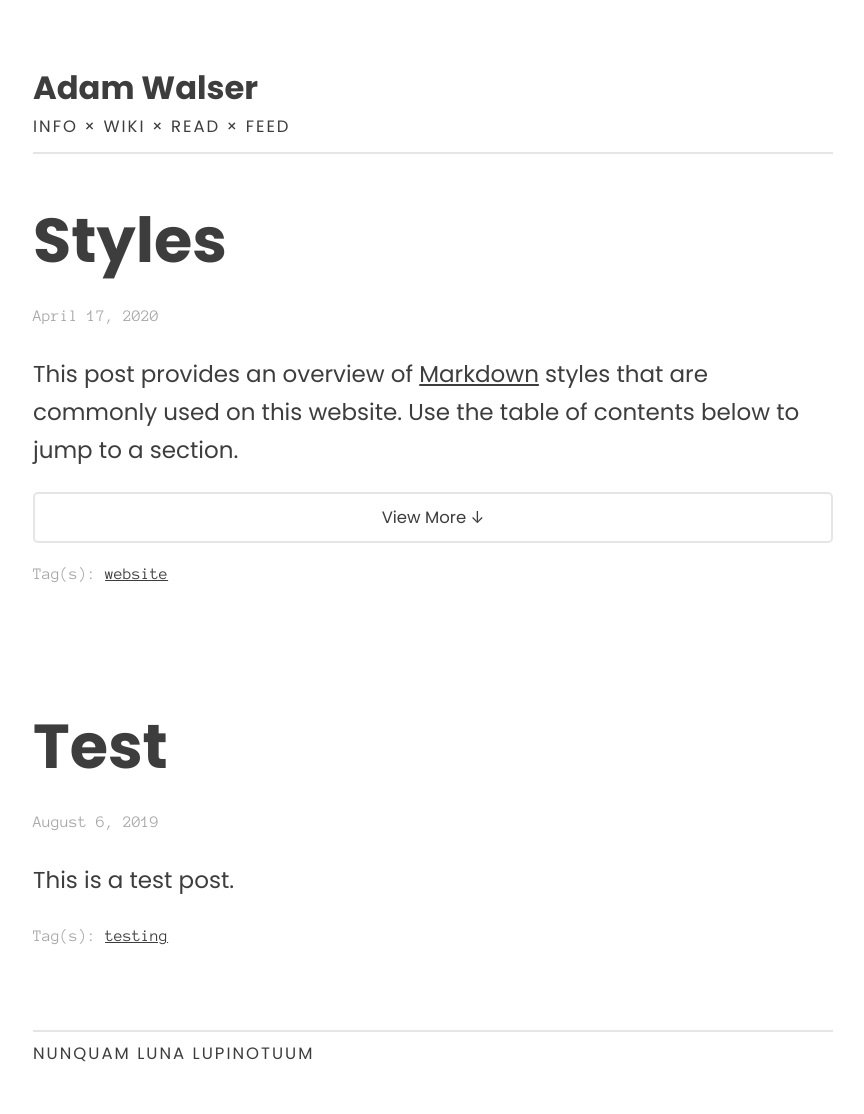
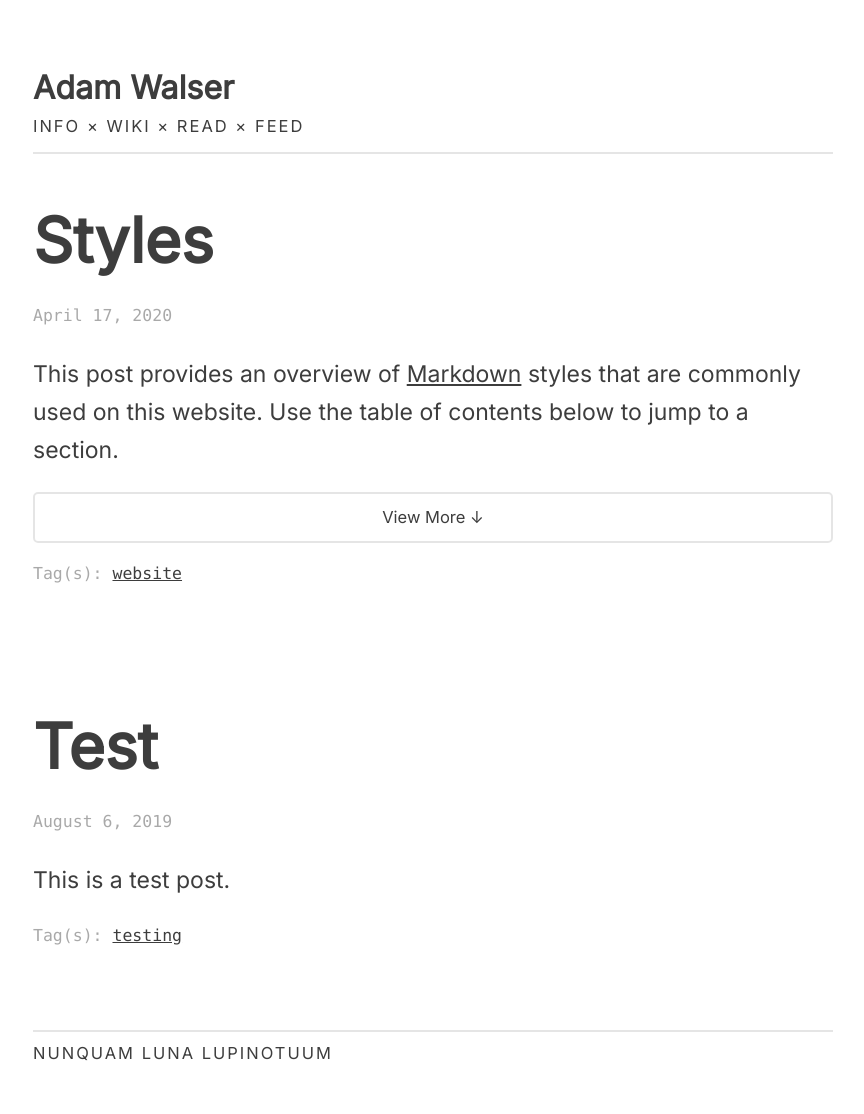
Before and after one commit to ajpwalser/ajpwalser.github.io, a Jekyll site: the page built from index.html, in a window 1280 px wide. Shown: the whole page, without its empty margins (207-1071 px from the left). Built offline with Jekyll 4.4.1, drawn with Linux system fonts in a browser that asks for light colours; some web fonts are replaced; the list of posts is cut into pages by our own code.

Commit message:
Update default.html

```diff
--- a/_layouts/default.html
+++ b/_layouts/default.html
@@ -16,7 +16,7 @@
    <link rel="apple-touch-icon" sizes="152x152" href="/apple-touch-icon-152x152.png" />
    <link rel="apple-touch-icon" sizes="180x180" href="/apple-touch-icon-180x180.png" />
    <link href="https://fonts.googleapis.com/css?family=Roboto+Mono&display=swap" rel="stylesheet">
-   <link href="https://fonts.googleapis.com/css?family=Anonymous+Pro|Inter|Poppins:400,400i,500,700,700i&display=swap" rel="stylesheet">
+   <link href="https://fonts.googleapis.com/css?family=Inconsolata|Inter|Jost:400,700|Libre+Franklin:400,400i,500,700,700i&display=swap" rel="stylesheet">
    {% seo %}
 </head>
 <body>
```
